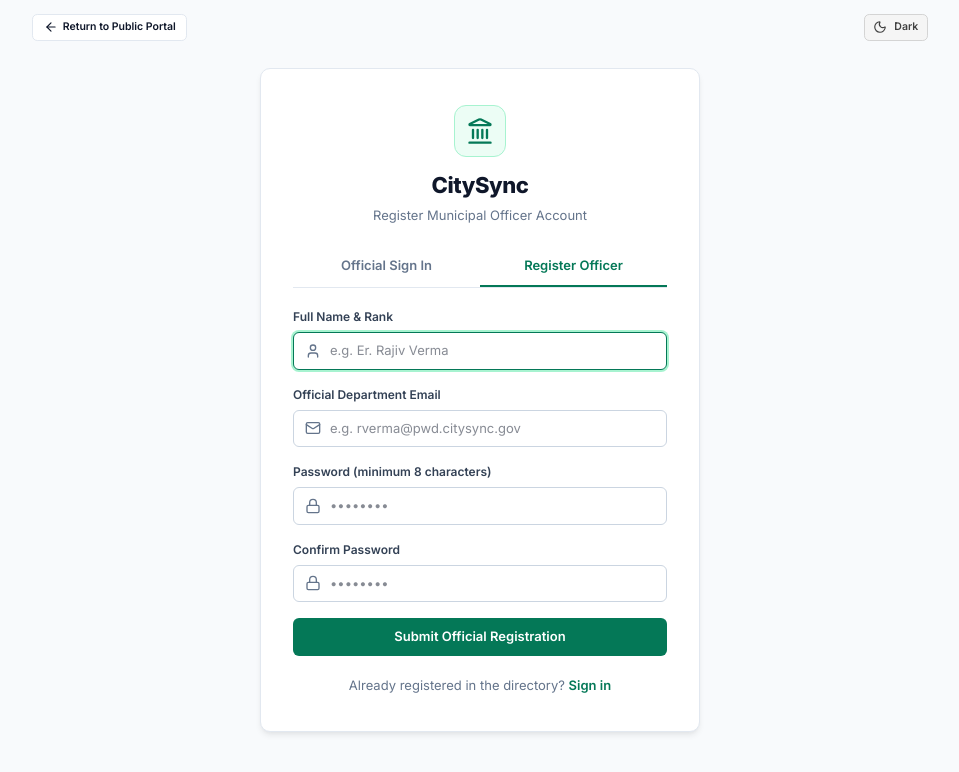
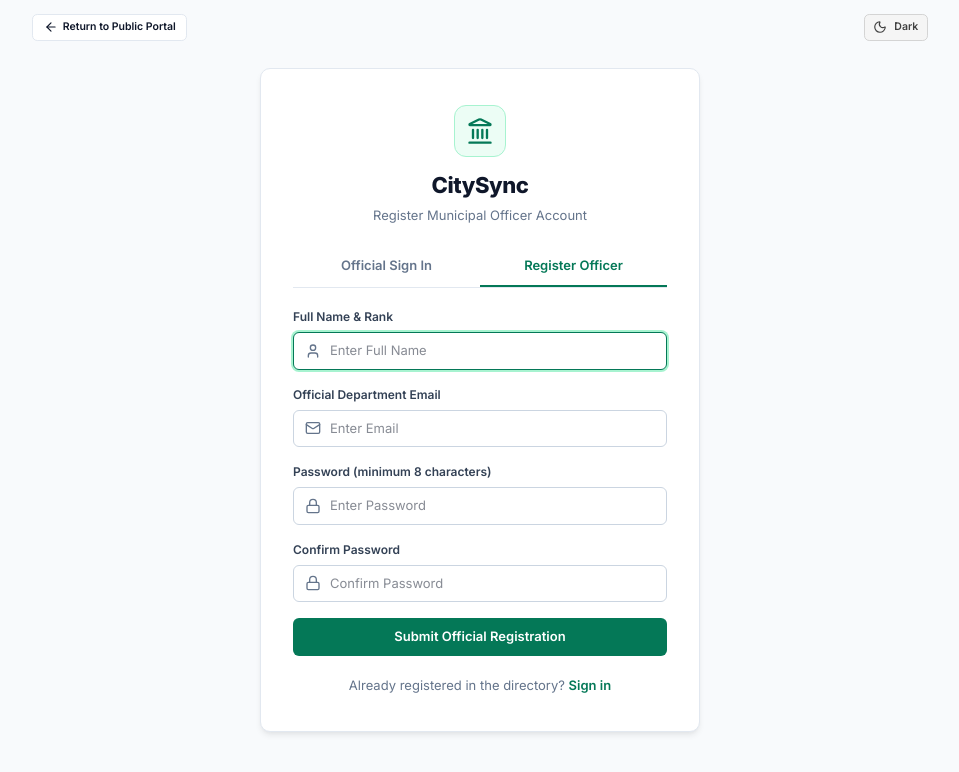
Before and after one commit to sarthak-agnihotri/CitySync, a React (Vite) app in the folder frontend/: page /register in a window 1280 px wide. Shown: the top 772 px of the page, without its empty margins (160-1119 px from the left). Built offline with nearby package versions, Linux system fonts and the light colour scheme; no server answers.

Commit message:
Edited Login and signup page

```diff
--- a/frontend/src/pages/auth/LoginPage.jsx
+++ b/frontend/src/pages/auth/LoginPage.jsx
@@ -90,7 +90,7 @@ export function LoginPage() {
                 type="email"
                 required
                 autoFocus
-                placeholder="officer@citysync.gov"
+                placeholder="Email"
                 style={{ paddingLeft: 36, width: "100%" }}
                 value={email}
                 onChange={(e) => setEmail(e.target.value)}
@@ -117,7 +117,7 @@ export function LoginPage() {
                 id="login-password"
                 type="password"
                 required
-                placeholder="••••••••"
+                placeholder="Password"
                 style={{ paddingLeft: 36, width: "100%" }}
                 value={password}
                 onChange={(e) => setPassword(e.target.value)}
--- a/frontend/src/pages/auth/RegisterPage.jsx
+++ b/frontend/src/pages/auth/RegisterPage.jsx
@@ -100,7 +100,7 @@ export function RegisterPage() {
                 type="text"
                 required
                 autoFocus
-                placeholder="e.g. Er. Rajiv Verma"
+                placeholder="Enter Full Name"
                 style={{ paddingLeft: 36, width: "100%" }}
                 value={name}
                 onChange={(e) => setName(e.target.value)}
@@ -127,7 +127,7 @@ export function RegisterPage() {
                 id="reg-email"
                 type="email"
                 required
-                placeholder="e.g. rverma@pwd.citysync.gov"
+                placeholder="Enter Email"
                 style={{ paddingLeft: 36, width: "100%" }}
                 value={email}
                 onChange={(e) => setEmail(e.target.value)}
@@ -155,7 +155,7 @@ export function RegisterPage() {
                 type="password"
                 required
                 minLength={8}
-                placeholder="••••••••"
+                placeholder="Enter Password"
                 style={{ paddingLeft: 36, width: "100%" }}
                 value={password}
                 onChange={(e) => setPassword(e.target.value)}
@@ -183,7 +183,7 @@ export function RegisterPage() {
                 type="password"
                 required
                 minLength={8}
-                placeholder="••••••••"
+                placeholder="Confirm Password"
                 style={{ paddingLeft: 36, width: "100%" }}
                 value={confirmPassword}
                 onChange={(e) => setConfirmPassword(e.target.value)}
```
